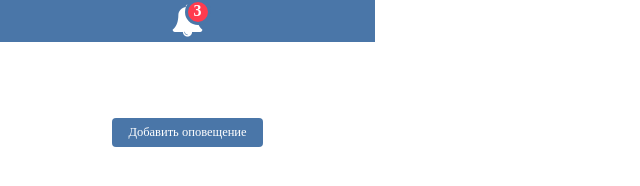
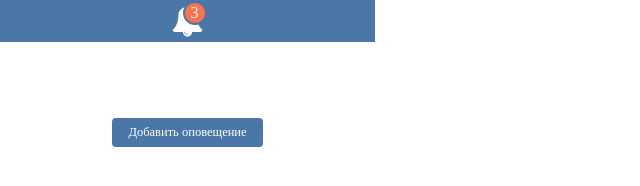
Before and after one commit to YuliyaSizova/css-project, a plain HTML site: page vk.html in a window 1280 px wide. Shown: the full height of the page, 0-640 px from the left. Drawn offline with Linux system fonts and the light colour scheme.

Commit message:
Поправлен стиль оповещения

```diff
--- a/css/vk.css
+++ b/css/vk.css
@@ -24,16 +24,15 @@
 .notification-vk {
     position: absolute;
     bottom: 17px;
-    left: 33px;
+    padding: 1px 6px;
+    left: 31px;
     text-align: center;
     color: white;
-    font-weight: 600;
     display: inline-block;
-    background-color: #ff3c4f;
-    border-radius: 50%;
-    height: 20px;
-    width: 20px;
-    border: 3px solid #4a76a8;
+    background-color: #ff734c;
+    border-radius: 12px;
+    min-width: 5px;
+    border: 2px solid #4a76a8;
 }
 
 .bell-button {
```
